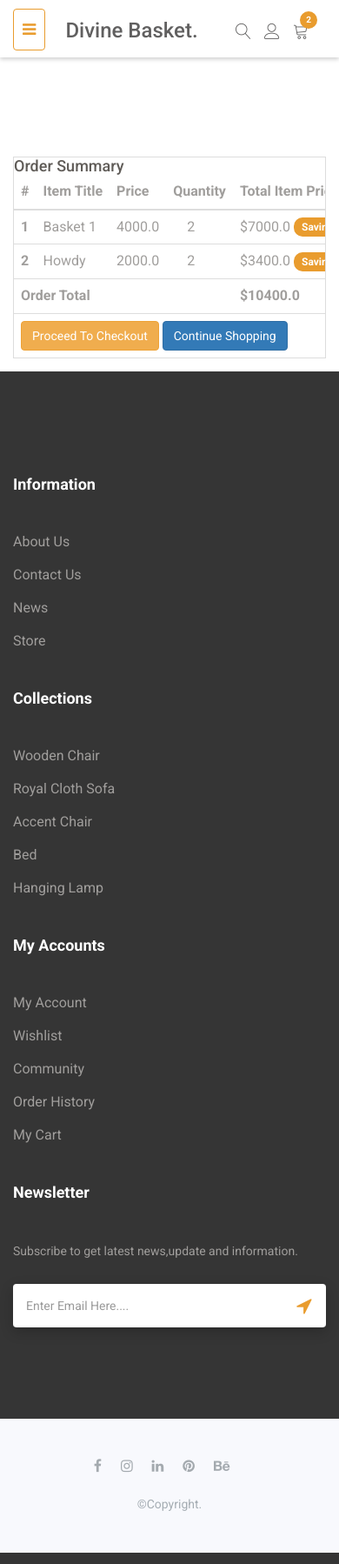
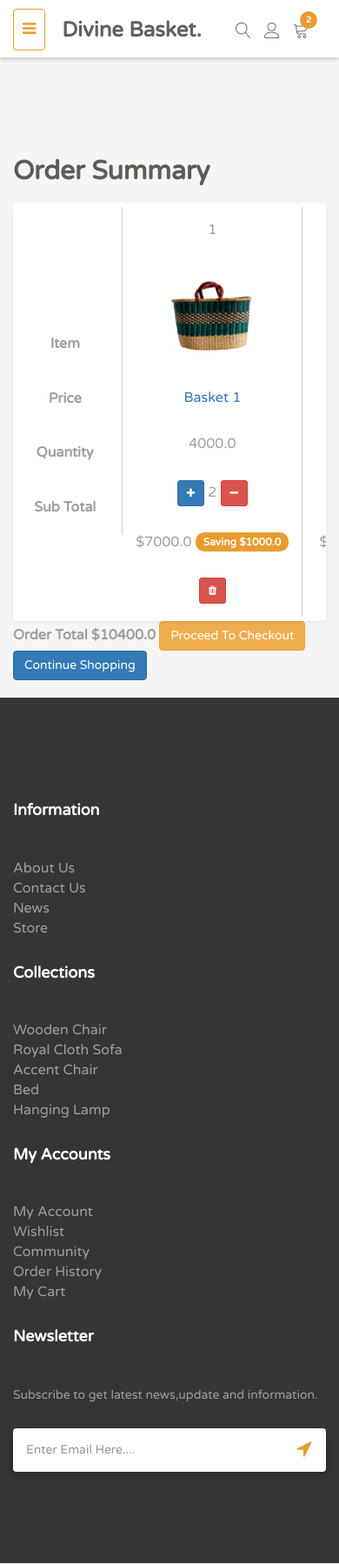
Before and after one commit to hamzaumar8/basket, a Django app: page /cart in a window 390 px wide. Shown: the top 1798 px of the page at 87% size. Run offline with Django 3.2, Linux system fonts and the light colour scheme; a user stored in the database is signed in; data comes from the database, SQL or seed files in the repository; both versions use the stored data as it was after the commit; some libraries are stand-ins or nearby versions.

Commit message:
style config

```diff
--- a/static/css/style.css
+++ b/static/css/style.css
@@ -29,39 +29,35 @@ font-family: 'Roboto', sans-serif;
 *{
     padding: 0;
     margin: 0;
-}
 
-*{
 	-webkit-box-sizing:border-box;
 	-moz-box-sizing:border-box;
 	-o-box-sizing:border-box;
 	-ms-box-sizing:border-box;
 	box-sizing:border-box;
+    font-family: 'Varela Round', sans-serif ;
 }
 body{
-	font-family: 'Roboto', sans-serif;
 	font-size:16px;
 	color:#a09e9c;
-	background: #fff;
+	background: #f5f5f5 !important;
     text-transform: capitalize;
     max-width:1920px;
     margin:0 auto;
 	overflow-x:hidden;
 }
 
-a,a:hover,a:active,a:focus {
-	display:inline-block;
-	text-decoration:none;
-	color: #616060;
-	font-size:16px;
-	padding:0;
-    font-weight: 500;
+.cart_title{
+    font-size: 30px;
+    font-weight: 600;
+    margin-bottom: 20px;
 }
+
 h1,h2,h3,h4,h5,h6 {
 	margin: 0;
 	color:#5f5b57;
     font-size: 18px;
-    font-weight: 500;
+    font-weight: 600;
 }
 p {
 	margin: 0;
@@ -177,7 +173,7 @@ nav.navbar.bootsnav ul.nav > li.dropdown span {
     color: #616060;
     padding: 44px 15px;
     font-size: 18px;
-    font-weight: 500;
+    font-weight: 600;
 }
 .attr-nav > ul > li > a:hover{color: #e99c2e;}
 .wrap-sticky nav.navbar.bootsnav.sticked .attr-nav > ul > li > a {padding:28px 15px;}
@@ -857,7 +862,7 @@ span.feature-review {margin-left: 10px;}
 }
 
 /*hm-foot-email*/
-.hm-foot-email{position: relative;}
+.hm-foot-email{position: relative; box-shadow: 0 2px 5px 0 rgb(0 0 0 / 5%);}
 .foot-email-box .form-control {
     background:#fff;
     display: block;
--- /dev/null
+++ b/static/css/table.css
@@ -0,0 +1,203 @@
+.qty-form {
+    padding: 5px 10px;
+    width: 100px;
+    border: 1px solid #ccc;
+    border-radius: 5px;
+    outline: none;
+}
+.form-disabled {
+    border: none;
+    padding: 0;
+    margin: 0;
+    outline: none;
+    display: block;
+    text-align: center;
+    width: auto;
+}
+
+table,th,td{
+	border:none
+}
+table{
+	width:100%;display:table;
+	box-sizing: border-box;
+	box-shadow: 0 2px 5px 0 rgba(0,0,0,0.05);
+	background: #fff;
+	border-radius: 4px;
+	padding: 5px 0;
+}
+table.bordered>thead>tr,
+table.bordered>tbody>tr{
+	border-bottom:1px solid #d0d0d0
+}
+table.bordered>tbody>tr:last-child{
+	border-bottom: none;
+}
+table.striped>tbody>tr:nth-child(odd){
+	background-color:#f2f2f2
+}
+table.striped>tbody>tr>td{
+	border-radius:0
+}
+table.highlight>tbody>tr{
+	-webkit-transition:background-color .25s ease;
+	transition:background-color .25s ease
+}
+table.highlight>tbody>tr:hover{
+	background-color:#f2f2f2
+}
+table.centered thead tr th,table.centered tbody tr td{
+	text-align:center
+}
+thead{
+	border-bottom:1px solid #d0d0d0
+}
+td,th{
+	padding:15px 5px;
+	display:table-cell;
+	text-align:left;
+	vertical-align:middle;
+	border-radius:2px
+}
+@media only screen and (max-width: 992px){
+	table.responsive-table{
+		width:100%;
+		border-collapse:collapse;
+		border-spacing:0;
+		display:block;position:relative
+	}
+	table.responsive-table td:empty:before{
+		content:'\00a0'
+	}
+
+	table.responsive-table th,table.responsive-table td{
+		margin:0;vertical-align:top
+	}
+	table.responsive-table th{
+		text-align:left
+	}
+	table.responsive-table thead{
+		display:block;float:left
+	}
+	table.responsive-table thead tr{
+		display:block;
+		padding:0 10px 0 0;
+	}
+	table.responsive-table thead tr th::before{
+		content:"\00a0"
+	}
+	table.responsive-table tbody{
+		display:block;
+		width:auto;
+		position:relative;
+		overflow-x:auto;
+		white-space:nowrap
+	}
+	table.responsive-table tbody::-webkit-scrollbar{
+	height: 10px;
+}
+table.responsive-table tbody::-webkit-scrollbar-thumb{
+	border-radius: 5px;
+	background: #0e8ce4 ;
+}
+	table.responsive-table tbody tr{
+			display:inline-block;vertical-align:top
+		}
+	table.responsive-table th{
+			display:block;text-align:right;padding:20px;
+		}
+	table.responsive-table td{
+			display:block;min-height:1.25em;text-align:left
+		}
+	table.responsive-table tr{
+			padding:0 10px;
+		}
+	table.responsive-table thead{
+			border:0;
+			border-right:1px solid #d0d0d0;
+		}
+	table.responsive-table.bordered th{
+			border-bottom:0;
+			border-left:0;
+		}
+	table.responsive-table.bordered td{
+			border-left:0;
+			border-right:0;border-bottom:0
+		}
+	table.responsive-table.bordered tr{
+			border:0;
+		}
+	table.responsive-table.bordered tbody tr{
+		border-right:1px solid #d0d0d0;}
+	}
+
+
+	 .alert-danger{
+
+        width:100%;
+        height: 50px;
+        z-index: 2;
+        background: rgba(236,11,16,0.50);
+        font-size: 18px;
+        color: #fff;
+        border:1px solid transparent;
+        border-radius: none !important;
+
+    }
+    .alert-success{
+
+        width:100%;
+        z-index: 2;
+        height: 50px;
+        background: rgba(40,167,69,0.60);
+        font-size: 18px;
+        color: #fff;
+        border:1px solid transparent;
+        border-radius: none !important;
+    }
+
+.form-disabled{
+	border:none;
+	padding:0;
+	margin:0;
+	outline: none;
+	display: block;
+	text-align: center;
+	width: auto;
+}
+.qty-form{
+	padding: 5px 10px;
+	width:100px;
+	border:1px solid #ccc;
+	border-radius: 5px;
+	outline:none;
+}
+.cart-container{
+	padding-top: 150px;
+}
+.cart-container h1 {
+	text-align: center;
+}
+.cart_checkout a{
+	text-decoration: none;
+	color: #fff;
+}
+.cart_checkout_btn {
+	margin: 10px 0;
+	background:  #432 ;
+	color: #fff;
+	padding: 10px 20px;
+	border:0;
+	outline: 0;
+	border-radius: 30px;
+	font-weight: 300;
+	font-size: 15px;
+	text-transform: uppercase;
+	font-size: 16px;
+	transition: .5s;
+}
+.cart_checkout_btn:hover{
+	background: #fff;
+	color: #0e8ce4 ;
+	box-shadow: 0 0 0 5px  #0e8ce4 ;
+}
--- a/templates/cart.html
+++ b/templates/cart.html
@@ -1,35 +1,39 @@
 {% extends 'layout.html' %}
 {% load humanize %}
 {% load static %}
-
-
+{% block extra_head %}
+    <link rel="stylesheet" href="{% static 'css/table.css' %}">
+{% endblock %}
 {% block content %}
 <main>
     <div class="container">
-
-    <div class="table-responsive text-nowrap">
-    <h2>Order Summary</h2>
-    <table class="table">
+        <h1 class="cart_title">Order Summary</h1>
+        <table class="bordered centered responsive-table">
             <thead>
                 <tr>
-            <th scope="col">#</th>
-            <th scope="col">Item title</th>
-            <th scope="col">Price</th>
-            <th scope="col">Quantity</th>
-            <th scope="col">Total Item Price</th>
                     <th></th>
+                    <th></th>
+                    <th>Item</th>
+                    <th>Price</th>
+                    <th>Quantity</th>
+                    <th>Sub Total</th>
                 </tr>
             </thead>
         <tbody>
             {% for order_item in object.items.all %}
             <tr>
-            <th scope="row">{{ forloop.counter }}</th>
-            <td>{{ order_item.item.title }}</td>
+                <td>{{ forloop.counter }}</td>
+                <td>
+                    <img src="{{ order_item.item.imageURL }}"  style="max-width:11rem">
+                </td>
+                <td>
+                    <a href="{{ order_item.item.get_absolute_url }}">{{ order_item.item.title }}</a>
+                </td>
                 <td>{{ order_item.item.price }}</td>
                 <td>
-                <a href="{% url 'core:remove-single-item-from-cart' order_item.item.slug %}"><i class="fas fa-minus mr-2"></i></a>
-                {{ order_item.quantity }}
-                <a href="{% url 'core:add-to-cart' order_item.item.slug %}"><i class="fas fa-plus ml-2"></i></a>
+                    <a href="{% url 'core:add-to-cart' order_item.item.slug %}" class="btn btn-primary btn-sm" id="addone" aid="28"><i class="fa fa-plus"></i></a>
+                    <span class="margin:auto 20px;">{{ order_item.quantity }}</span>
+                    <a href="{% url 'core:remove-single-item-from-cart' order_item.item.slug %}" class="btn btn-danger btn-sm"><i class="fa fa-minus"></i></a>
                 </td>
                 <td>
                     {% if order_item.item.discount_price %}
@@ -40,11 +44,17 @@
                     {% endif %}
                 </td>
                 <td>
-            <a style='color: red;' href="{% url 'core:remove-from-cart' order_item.item.slug %}">
-                <i class="fas fa-trash float-right"></i>
-            </a>
+                    <a href="{% url 'core:remove-from-cart' order_item.item.slug %}" class="btn btn-danger btn-sm" id="delete" did="28"><i class="fa fa-trash"></i></a>
                 </td>
             </tr>
+            {% endfor %}
+        </tbody>
+    </table>
+
+    <div class="table">
+
+        {% for order_item in object.items.all %}
+
         {% empty %}
         <tr>
             <td colspan='5'>Your cart is empty</td>
@@ -55,14 +65,9 @@
             </td>
         </tr>
         {% endfor %}
-        {% if object.coupon %}
-        <tr>
-            <td colspan="4"><b>Coupon</b></td>
-            <td><b>-${{ object.coupon.amount }}</b></td>
-        </tr>
-        {% endif %}
+
         {% if object.get_total %}
-        <tr>
+
             <td colspan="4"><b>Order Total</b></td>
             <td><b>${{ object.get_total }}</b></td>
         </tr>
@@ -74,7 +79,7 @@
         </tr>
         {% endif %}
         </tbody>
-    </table>
+    </div>
 
     </div>
 
--- a/templates/layout.html
+++ b/templates/layout.html
@@ -9,7 +9,7 @@
         <!-- The above 3 meta tags *must* come first in the head; any other head content must come *after* these tags -->
 
         <!--font-family-->
-		<link href="https://fonts.googleapis.com/css?family=Roboto:100,100i,300,300i,400,400i,500,500i,700,700i,900,900i" rel="stylesheet">
+		<link href="https://fonts.googleapis.com/css?family=Varela+Round&display=swap" rel="stylesheet">
 
         <!-- title of site -->
         <title>Divine Basket</title>
```
Also changed, not shown: other parts of static/css/style.css (+24 -15 lines), templates/index.html (+1 -65 lines), db.sqlite3. Lines whose indentation alone changed are shown as unchanged.
